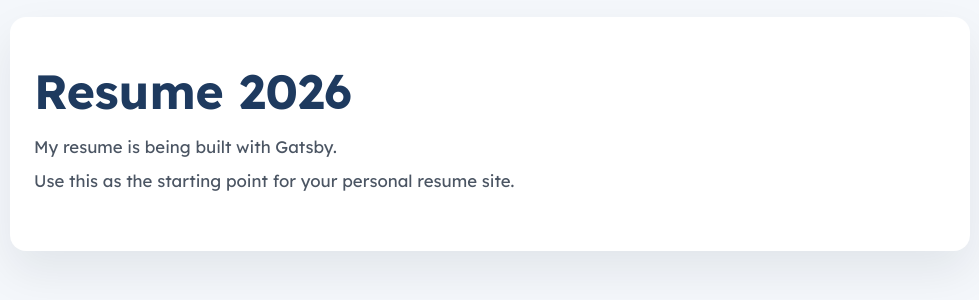
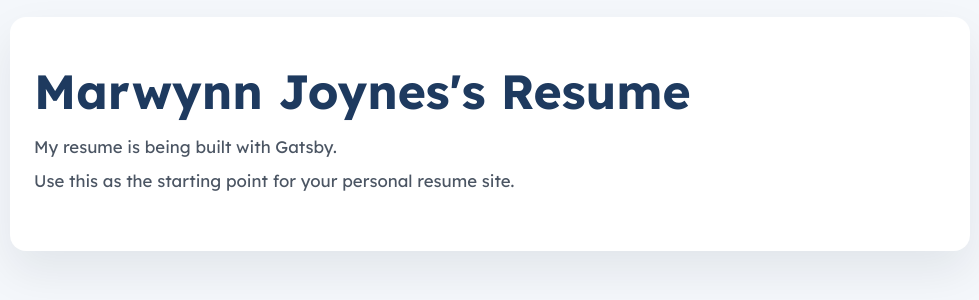
Before and after one commit to Aurora-Arctic/resume-2026, a Gatsby site: page / in a window 1280 px wide. Shown: the part 266-566 px from the top of the page, without its empty margins (150-1129 px from the left). Built offline with nearby package versions, Linux system fonts and the light colour scheme; Gatsby itself is replaced by a stand-in of ours.

Commit message:
Added name prop.

```diff
--- a/src/pages/index.tsx
+++ b/src/pages/index.tsx
@@ -1,10 +1,14 @@
 import React, { type ReactElement } from 'react';
 import '../scss/index.scss';
 
-const IndexPage = (): ReactElement => (
+interface IndexPageProps {
+  name?: string;
+}
+
+const IndexPage = ({ name = 'Marwynn Joynes' }: IndexPageProps): ReactElement => (
   <main className="page-shell">
     <div className="page-card">
-      <h1 className="page-title">Resume 2026</h1>
+      <h1 className="page-title">{name}'s Resume</h1>
       <p className="page-copy">My resume is being built with Gatsby.</p>
       <p className="page-copy">Use this as the starting point for your personal resume site.</p>
     </div>
```
